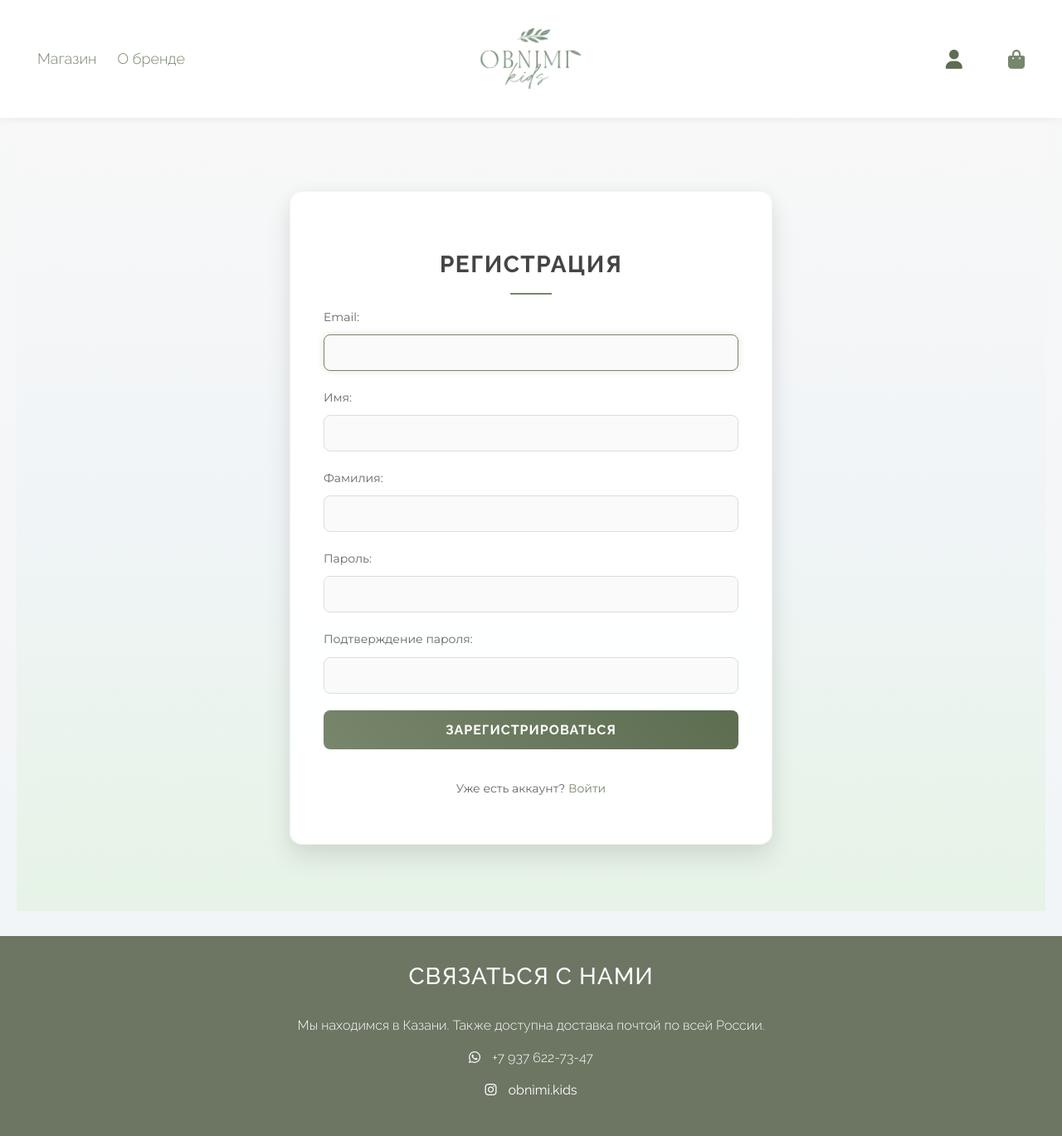
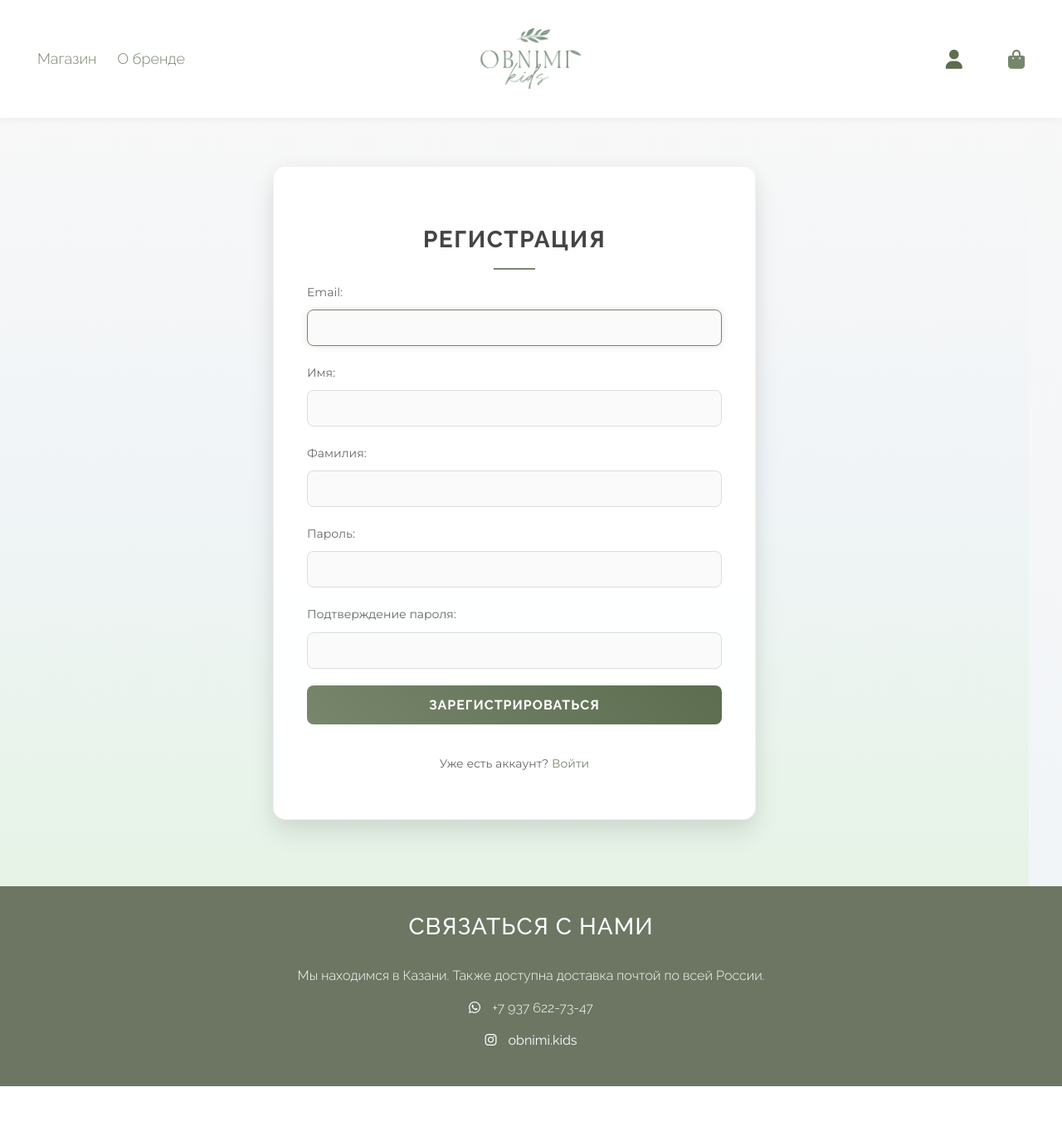
Before and after one commit to ZainapKurbanova/site_obnimikids, a Django app: page /accounts/register/ in a window 1280 px wide. Shown: the whole page at 83% size. After the commit the page ends 1309 px from the top, so only its background shows below. Run offline with Django 5.2, Linux system fonts and the light colour scheme; parts of the project's set-up code (start-up, migrations or seed data) failed here and were passed over.

Commit message:
Update accounts.css

```diff
--- a/accounts/static/accounts/css/accounts.css
+++ b/accounts/static/accounts/css/accounts.css
@@ -1,7 +1,7 @@
 .auth-section {
     padding: 80px 20px;
     max-width: 1200px;
-    margin: 30px auto;
+    margin: 0px;
     background: linear-gradient(180deg, #f8f8f8 0%, #f0f4f7 50%, #e6f3e6 100%);
     display: flex;
     justify-content: center;
```
